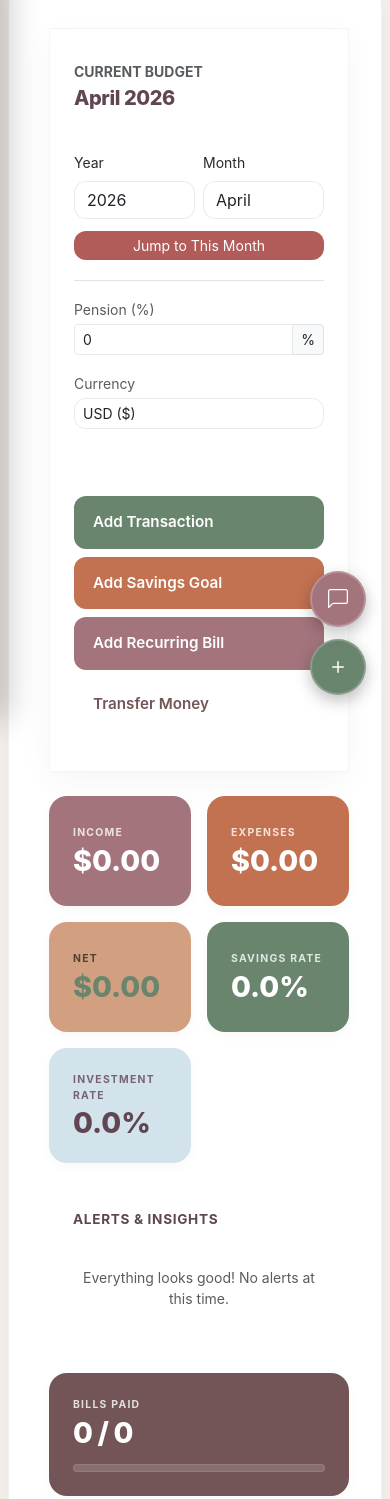
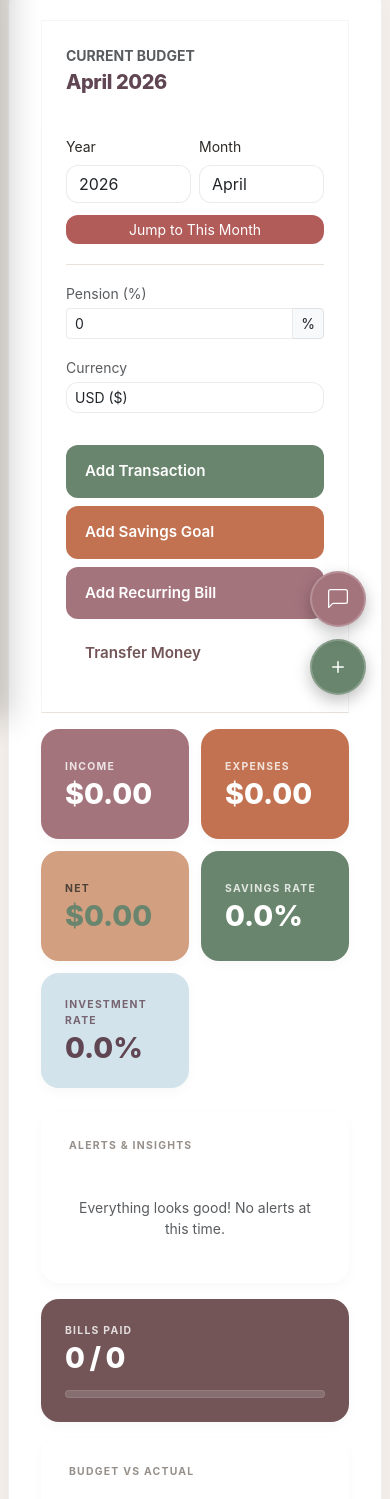
Before and after one commit to RaksiMonique/budget-vibe, a website: page index.html in a window 390 px wide. Shown: the part 125-1624 px from the top of the page. Drawn offline with nearby package versions, Linux system fonts and the light colour scheme.

Commit message:
dash part 18

```diff
--- a/app.js
+++ b/app.js
@@ -38,6 +38,14 @@ let spendingTrendChart = null;
 
 function init() {
   const now = new Date();
+
+  // Set Global Chart.js Defaults for visual consistency
+  Chart.defaults.font.family = "'Inter', system-ui, -apple-system, sans-serif";
+  Chart.defaults.font.size = 12;
+  Chart.defaults.color = '#7C746E'; // Matching var(--text-muted)
+  Chart.defaults.plugins.legend.labels.usePointStyle = true;
+  Chart.defaults.plugins.legend.labels.pointStyle = 'circle';
+
   yearInput.value = state.ui.selectedYear ?? now.getFullYear();
   monthSelect.value = String(state.ui.selectedMonth ?? now.getMonth());
 
@@ -776,6 +784,12 @@ function renderCashFlowCard(actualByMinor) {
     else if (type === "outflow") outflow += actual;
   }
 
+  const wrapper = document.getElementById("cashFlowChart")?.parentElement;
+  if (inflow === 0 && outflow === 0) {
+    if (wrapper) wrapper.innerHTML = '<div class="text-muted small py-5 text-center">No cash flow data for this period.</div>';
+    return;
+  }
+
   const data = [inflow, outflow];
   const labels = ["Inflow", "Outflow"];
   const colors = ["#69856D", "#C27250"]; // Sage and Clay
@@ -840,6 +854,12 @@ function renderBudgetDonutChart(actualByMinor) {
 
     const actual = actualByMinor[cat.id] || 0;
     sumsByMajor[cat.majorKey] = (sumsByMajor[cat.majorKey] || 0) + actual;
+  }
+
+  const wrapper = document.getElementById("budgetDonutChart")?.parentElement;
+  if (Object.values(sumsByMajor).every(v => v === 0)) {
+    if (wrapper) wrapper.innerHTML = '<div class="text-muted small py-5 text-center">No spending data to break down.</div>';
+    return;
   }
 
   const labels = [], data = [], colors = [];
--- a/styles.css
+++ b/styles.css
@@ -22,6 +22,9 @@
 
   --radius-lg: 18px;
   --radius-md: 14px;
+
+  --shadow-sm: 0 4px 12px rgba(0,0,0,0.03);
+  --shadow-md: 0 10px 24px rgba(0,0,0,0.06);
 }
 
 body{
@@ -86,7 +89,7 @@ body{
   gap: 2rem;
   background: var(--card-bg);
   border: 1px solid rgba(0,0,0,0.04);
-  box-shadow: 0 10px 30px rgba(0,0,0,0.04);
+  box-shadow: var(--shadow-md);
 }
 
 .control-panel-section {
@@ -146,7 +149,7 @@ body{
 }
 
 .shadow-soft{
-  box-shadow: 0 10px 24px rgba(0,0,0,0.06);
+  box-shadow: var(--shadow-md);
 }
 
 .tab-shell{
@@ -165,7 +168,7 @@ body{
   flex-direction: column;
   justify-content: center;
   min-height: 110px;
-  box-shadow: 0 4px 12px rgba(0,0,0,0.03);
+  box-shadow: var(--shadow-sm);
   transition: all 0.2s ease;
 }
 
@@ -243,19 +246,21 @@ body{
 }
 
 .analytics-card {
-  padding: 1.5rem;
+  padding: 1.75rem;
   display: flex;
   flex-direction: column;
   height: 100%;
+  box-shadow: var(--shadow-sm);
 }
 
 .analytics-card h6 {
+  font-size: 0.65rem;
   font-weight: 700;
-  color: var(--plum);
-  margin-bottom: 1.25rem;
+  letter-spacing: 0.12em;
   text-transform: uppercase;
-  letter-spacing: 0.05em;
-  font-size: 0.85rem;
+  color: var(--text-muted);
+  margin-bottom: 1.5rem;
+  opacity: 0.8;
 }
 
 .alert-insight {
@@ -282,7 +287,7 @@ body{
   flex-direction: column;
   justify-content: center;
   min-height: 90px;
-  box-shadow: 0 4px 12px rgba(0,0,0,0.02);
+  box-shadow: var(--shadow-sm);
   transition: all 0.2s ease;
   border: 1px solid rgba(0,0,0,0.04);
 }
@@ -710,18 +715,31 @@ body.modal-open .fab-btn {
 @media (max-width: 991.98px){
   .dashboard-grid {
     grid-template-columns: 1fr;
+    padding: 1rem;
+    gap: 1rem;
   }
 
   .summary-grid {
     grid-template-columns: 1fr 1fr;
+    gap: 0.75rem;
   }
 
   .analytics-grid {
     grid-template-columns: repeat(1, 1fr);
+    gap: 1rem;
   }
 
   .span-3, .span-4, .span-6, .span-8, .span-9, .span-12 {
-    grid-column: span 1;
+    grid-column: span 12;
+  }
+
+  .control-panel-card {
+    height: auto;
+    position: relative;
+    top: 0;
+    padding: 1.5rem;
+    box-shadow: none;
+    border-bottom: 1px solid var(--bg-soft);
   }
 
   .tabs-vertical-shell{
```
